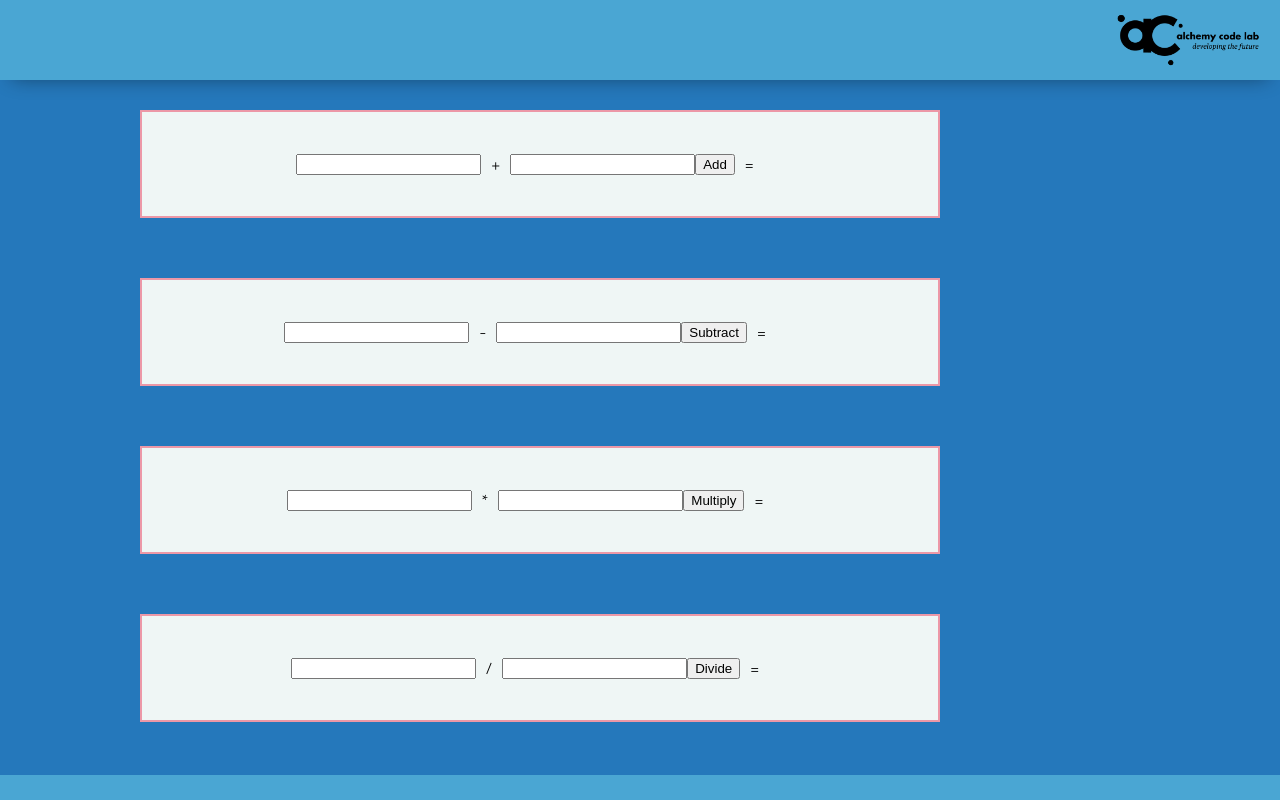
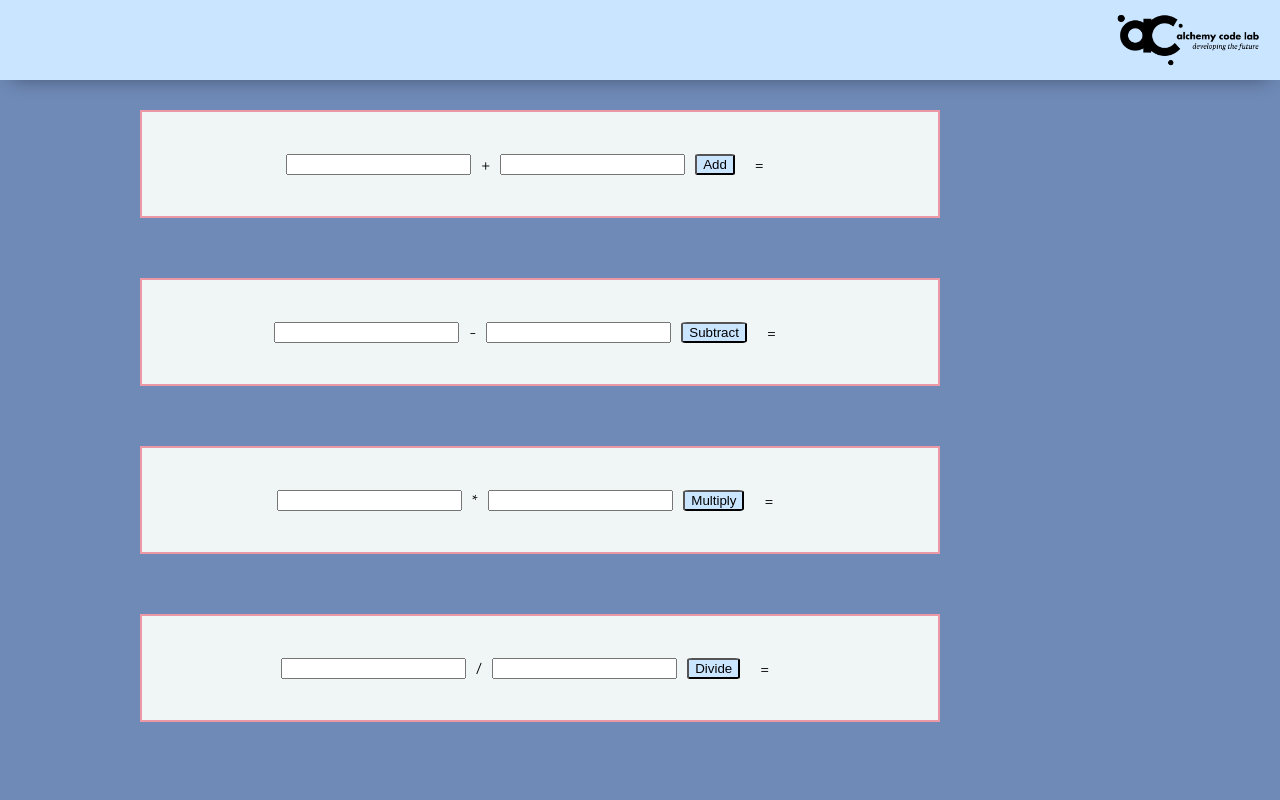
Before and after one commit to jena-boehm/lab-03b-calculator, a plain HTML site: page index.html in a window 1280 px wide. Drawn offline with Linux system fonts and the light colour scheme.

Commit message:
style & hover animation

```diff
--- a/index.html
+++ b/index.html
@@ -52,8 +52,7 @@
             <span id="quotient-span"></span>
         </section>
     </main>
-    <footer>
-    </footer>
+
 
     <script type="module" src="app.js"></script>
 </body>
--- a/styles/style.css
+++ b/styles/style.css
@@ -19,7 +19,7 @@ body {
     --footer-height: 25px;
 
     font-family: 'Titillium Web', sans-serif;
-    background-color: var(--color2);
+    background-color: #6F8AB7;
 }
 
 main {
@@ -47,7 +47,7 @@ section {
 header {
     display: flex;
     justify-content: flex-end;
-    background-color: var(--color3);
+    background-color: #CAE5FF;
     height: var(--header-height);
     box-shadow: var(--shadow);
 }
@@ -55,7 +55,7 @@ header {
 footer {
     display: flex;
     justify-content: flex-end;
-    background-color: var(--color3);
+    background-color: #CAE5FF;
     box-shadow: var(--shadow);
 }
 
@@ -75,6 +75,19 @@ h2 {
 
 .main-logo {
     animation: pulse 5s infinite ease-in-out;
+}
+
+button {
+    color: ##6F8AB7;
+    background: #CAE5FF;
+    border-radius: 10%;
+    transition: all .5s ease-in-out;
+    margin: 10px;
+}
+
+button:hover {
+    background: #6F8AB7;
+    color: #CAE5FF;
 }
 
 
```
